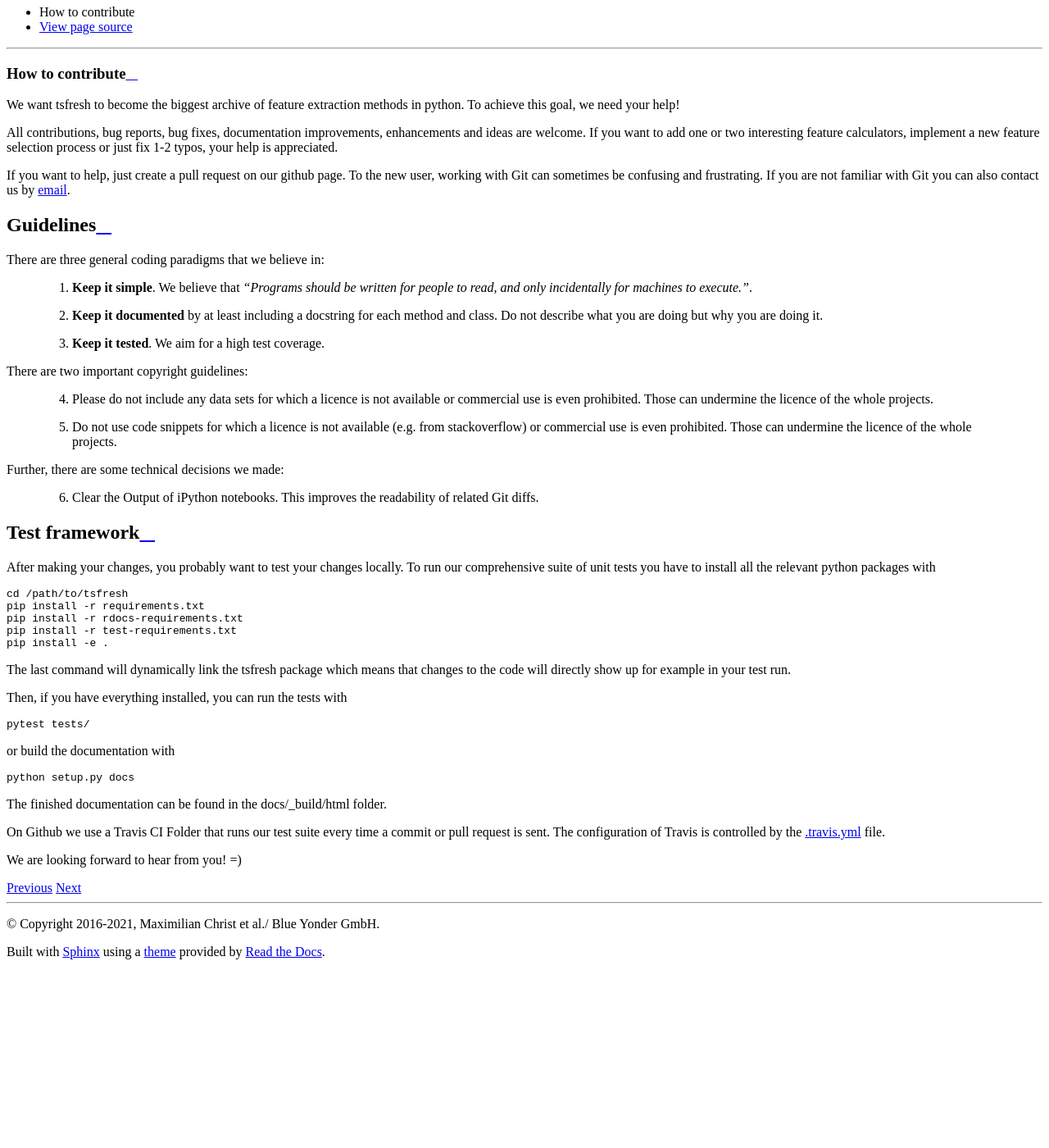
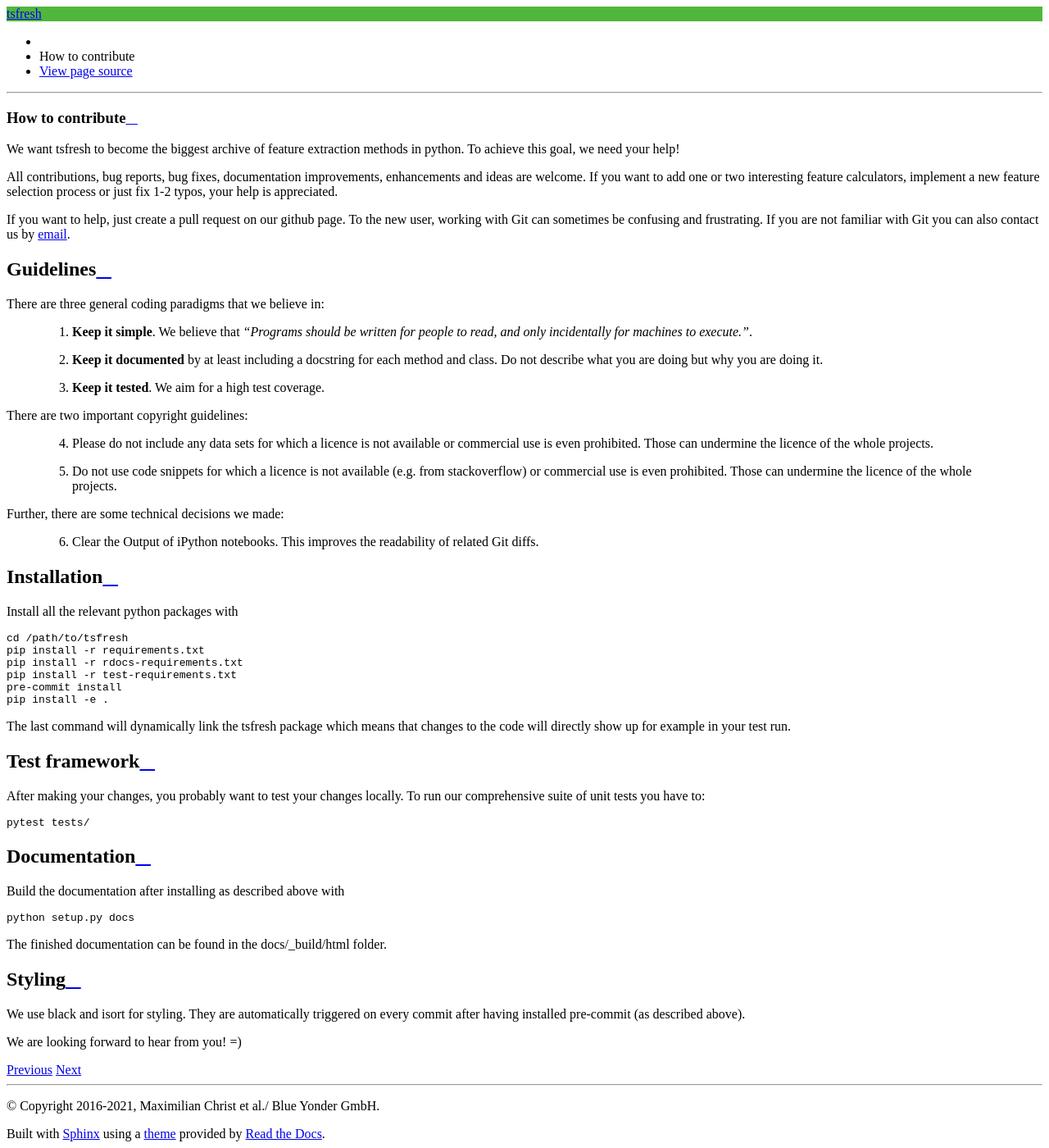
Before and after one commit to blue-yonder/tsfresh, a Sphinx documentation site: the page built from docs/text/how_to_contribute.rst, in a window 1280 px wide and 1400 px high, scrolled down 485 px. Shown: the whole window at 82% size. Built offline with Sphinx 7.4.7 and the Read the Docs theme 2.0.0, drawn with Linux system fonts in a browser that asks for light colours; formulas are drawn with MathJax 3; the version number could not be read and is left out; before the commit the page ends 1663 px from its top, so only the background shows below that; some of the changed text lies outside the part shown.

Commit message:
Add documentation on the new pre-commit hook

```diff
--- a/docs/text/how_to_contribute.rst
+++ b/docs/text/how_to_contribute.rst
@@ -39,12 +39,10 @@
     6. Clear the Output of iPython notebooks. This improves the readability of related Git diffs.
 
 
-Test framework
-''''''''''''''
+Installation
+''''''''''''
 
-After making your changes, you probably want to test your changes locally. To run our comprehensive suite of unit tests
-you have to install all the relevant python packages with
-
+Install all the relevant python packages with
 
 .. code::
 
@@ -52,13 +50,19 @@
     pip install -r requirements.txt
     pip install -r rdocs-requirements.txt
     pip install -r test-requirements.txt
+    pre-commit install
     pip install -e .
 
 
 The last command will dynamically link the tsfresh package which means that changes to the code will directly show up
 for example in your test run.
 
-Then, if you have everything installed, you can run the tests with
+
+Test framework
+''''''''''''''
+
+After making your changes, you probably want to test your changes locally. To run our comprehensive suite of unit tests
+you have to:
 
 
 .. code::
@@ -66,7 +70,10 @@
     pytest tests/
 
 
-or build the documentation with
+Documentation
+'''''''''''''
+
+Build the documentation after installing as described above with
 
 
 .. code::
@@ -74,12 +81,14 @@
     python setup.py docs
 
 
-
 The finished documentation can be found in the docs/_build/html folder.
 
-On Github we use a Travis CI Folder that runs our test suite every time a commit or pull request is sent. The
-configuration of Travis is controlled by the
-`.travis.yml <https://github.com/blue-yonder/tsfresh/blob/main/.travis.yml>`_ file.
+
+Styling
+'''''''
+
+We use black and isort for styling. They are automatically triggered on every commit after having installed pre-commit
+(as described above).
 
 
 We are looking forward to hear from you! =)
```
